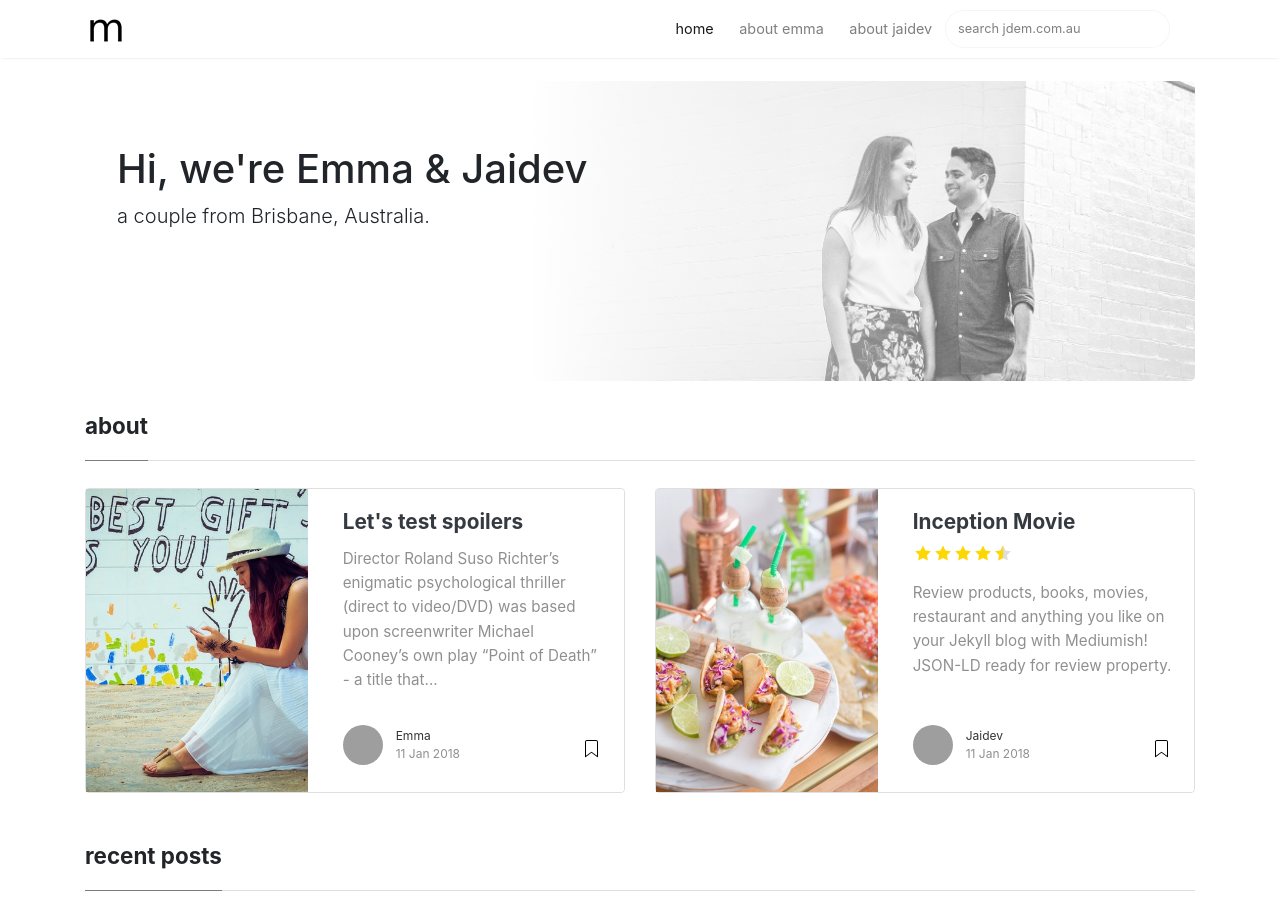
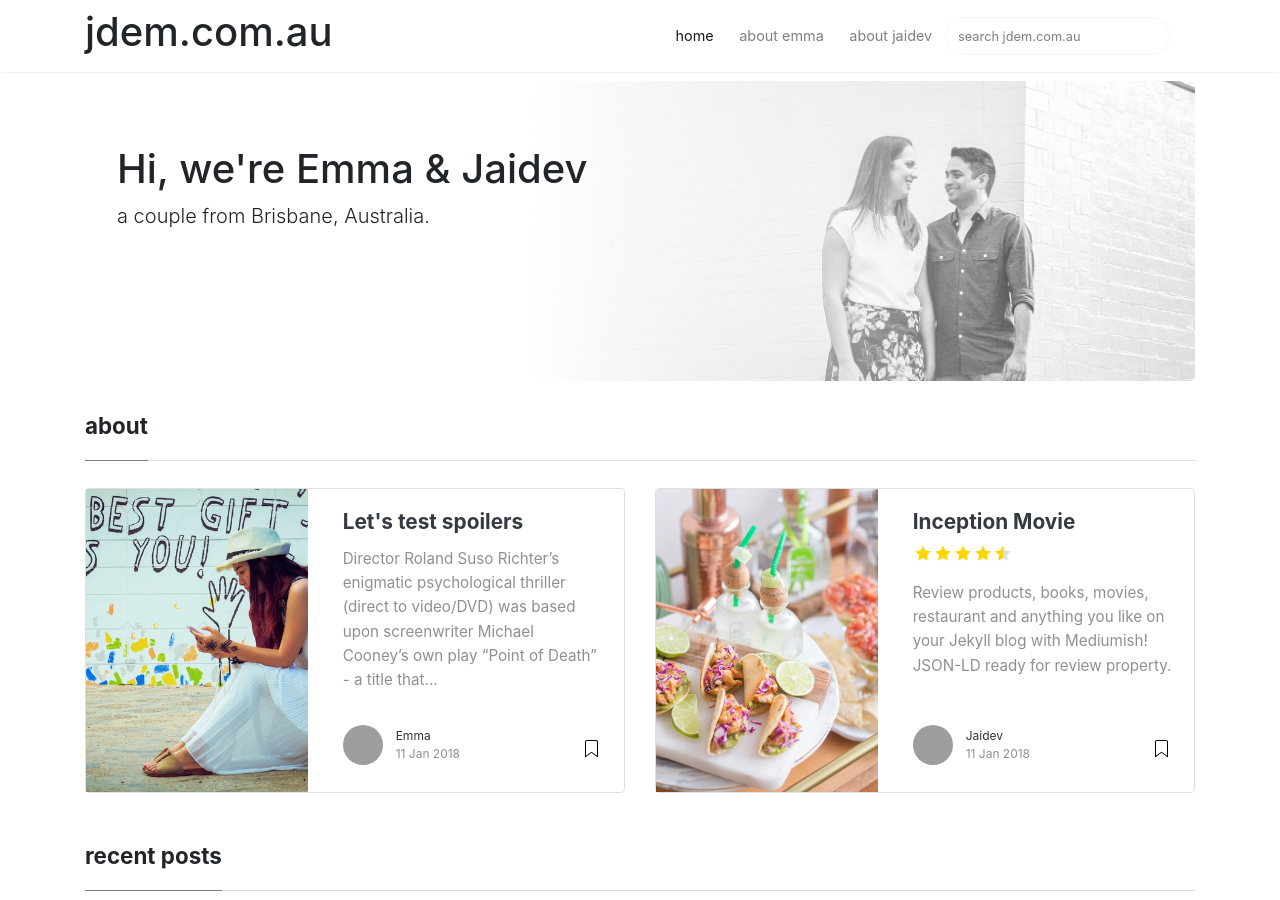
Before and after one commit to jdemau/jdem.com.au, a Jekyll site: the page built from index.html, in a window 1280 px wide and 900 px high. Built offline with Jekyll 4.4.1, drawn with Linux system fonts in a browser that asks for light colours; nearby versions of some CDN libraries; the list of posts is cut into pages by our own code; grey boxes are pictures that could not be loaded.

Commit message:
remove logo image

```diff
--- a/_layouts/default.html
+++ b/_layouts/default.html
@@ -34,12 +34,12 @@
 <nav class="navbar navbar-expand-lg navbar-light bg-white fixed-top mediumnavigation nav-down">
 
     <div class="container pr-0">
-
-    <!-- Begin Logo -->
+    <h1>jdem.com.au</h1>
+    <!-- Begin Logo
     <a class="navbar-brand" href="{{ site.baseurl }}/">
     <img src="{{ site.baseurl }}/{{ site.logo }}" alt="{{ site.name }}">
     </a>
-    <!-- End Logo -->
+    End Logo -->
 
     <button class="navbar-toggler" type="button" data-toggle="collapse" data-target="#navbarMediumish" aria-controls="navbarSupportedContent" aria-expanded="false" aria-label="Toggle navigation">
     <span class="navbar-toggler-icon"></span>
```
